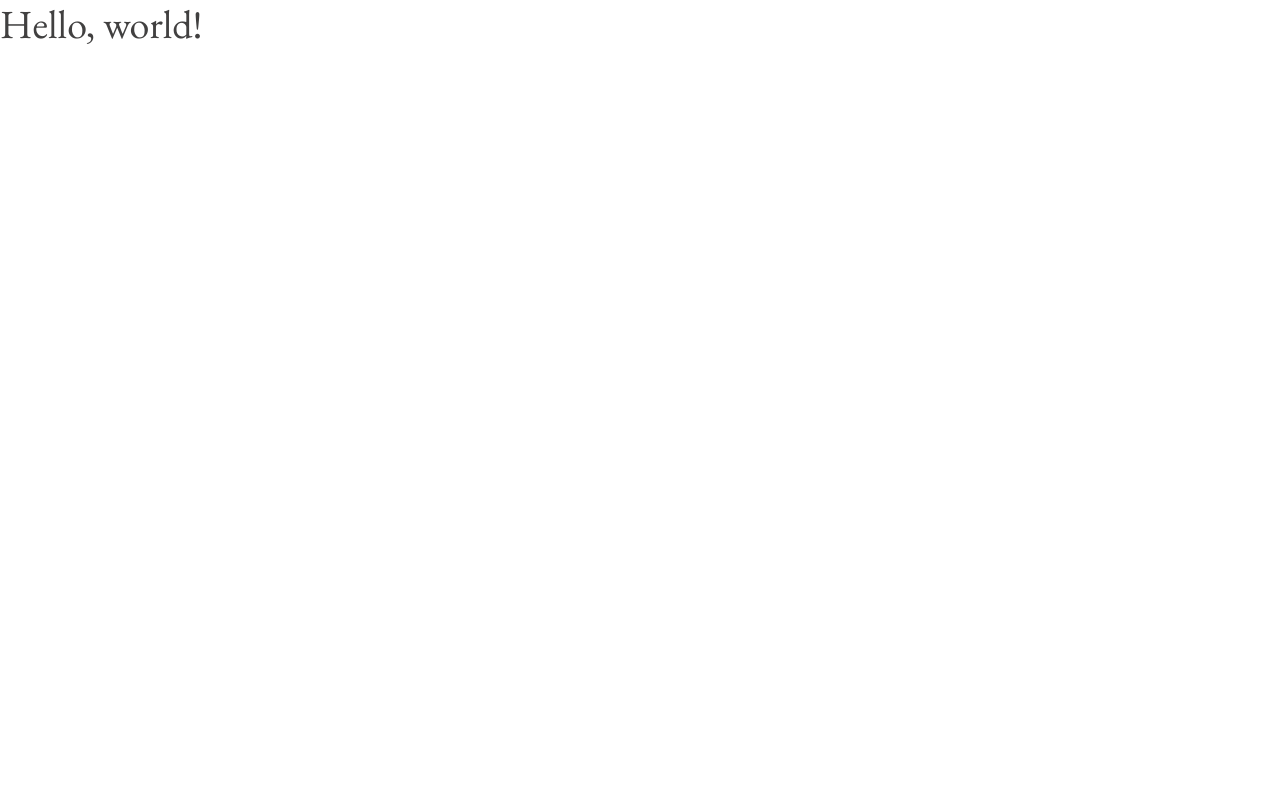
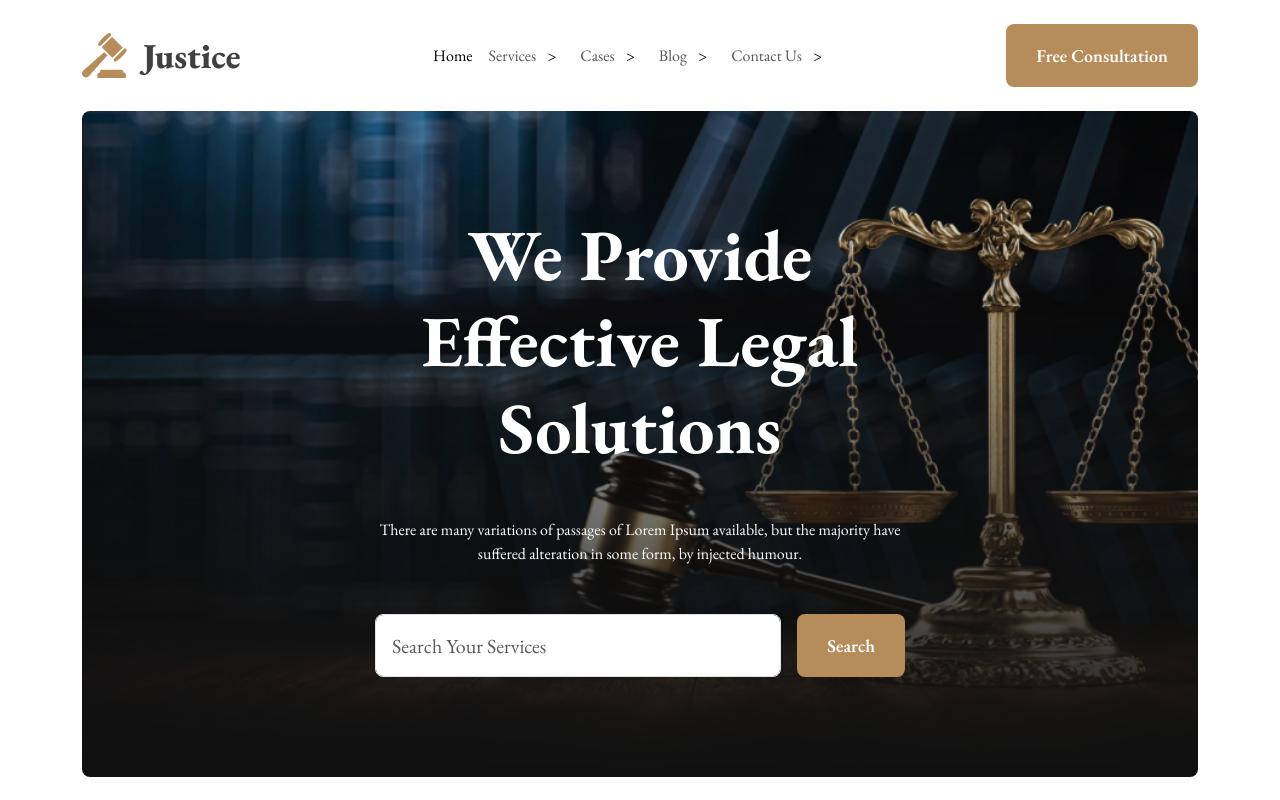
Before and after one commit to sheik-mostafizur/legal-house-phb7, a plain HTML site: page index.html in a window 1280 px wide. Drawn offline with nearby package versions, Linux system fonts and the light colour scheme.

Commit message:
header section added

```diff
--- a/assets/css/style.css
+++ b/assets/css/style.css
@@ -37,3 +37,20 @@ h6 {
   border: none;
   border-radius: 8px;
 }
+
+/* start header */
+header nav ul li a.nav-link {
+  display: inline-block;
+}
+header nav ul li + li:after {
+  padding-right: 16px;
+  color: black;
+  content: ">";
+}
+
+header .banner {
+  background: linear-gradient(0deg, #111111 0%, rgba(17, 17, 17, 0) 100%),
+    no-repeat center/cover url("../images/banner.png");
+  border-radius: 8px;
+  padding: 100px 16px;
+}
--- a/index.html
+++ b/index.html
@@ -16,7 +16,79 @@
     <link rel="stylesheet" href="./assets/css/style.css" />
   </head>
   <body>
-    <h1>Hello, world!</h1>
+    <!-- start header area -->
+    <header>
+      <!-- start navbar area -->
+      <nav class="navbar navbar-expand-lg py-4">
+        <div class="container">
+          <a class="navbar-brand" href="#"
+            ><img src="./assets/images/logo2.png" alt=""
+          /></a>
+          <button
+            class="navbar-toggler"
+            type="button"
+            data-bs-toggle="collapse"
+            data-bs-target="#navbarSupportedContent"
+            aria-controls="navbarSupportedContent"
+            aria-expanded="false"
+            aria-label="Toggle navigation">
+            <span class="navbar-toggler-icon"></span>
+          </button>
+          <div class="collapse navbar-collapse" id="navbarSupportedContent">
+            <ul class="navbar-nav mx-auto mb-2 mb-lg-0">
+              <li class="nav-item">
+                <a class="nav-link active" aria-current="page" href="#">Home</a>
+              </li>
+              <li class="nav-item">
+                <a class="nav-link" href="#">Services</a>
+              </li>
+              <li class="nav-item">
+                <a class="nav-link" href="#">Cases</a>
+              </li>
+              <li class="nav-item">
+                <a class="nav-link" href="#">Blog</a>
+              </li>
+              <li class="nav-item">
+                <a class="nav-link" href="#">Contact Us</a>
+              </li>
+            </ul>
+            <div class="d-flex">
+              <button class="lh-btn-primary">Free Consultation</button>
+            </div>
+          </div>
+        </div>
+      </nav>
+      <!-- end navbar area -->
+
+      <!-- start banner area -->
+      <div class="container">
+        <div class="banner">
+          <div class="row">
+            <div
+              class="col-md-8 offset-md-4 col-lg-6 offset-lg-6 mx-auto text-center">
+              <h1 class="text-white fw-bold display-2">
+                We Provide Effective Legal Solutions
+              </h1>
+              <p class="text-white my-5">
+                There are many variations of passages of Lorem Ipsum available,
+                but the majority have suffered alteration in some form, by
+                injected humour.
+              </p>
+              <div class="d-md-flex">
+                <input
+                  class="form-control form-control-lg mb-4 mb-md-0 me-3"
+                  type="text"
+                  placeholder="Search Your Services"
+                  aria-label=".form-control-lg" />
+                <input type="button" value="Search" class="lh-btn-primary" />
+              </div>
+            </div>
+          </div>
+        </div>
+      </div>
+      <!-- end banner area -->
+    </header>
+    <!-- end header area -->
 
     <!-- bootstrap js cdn -->
     <script
```
